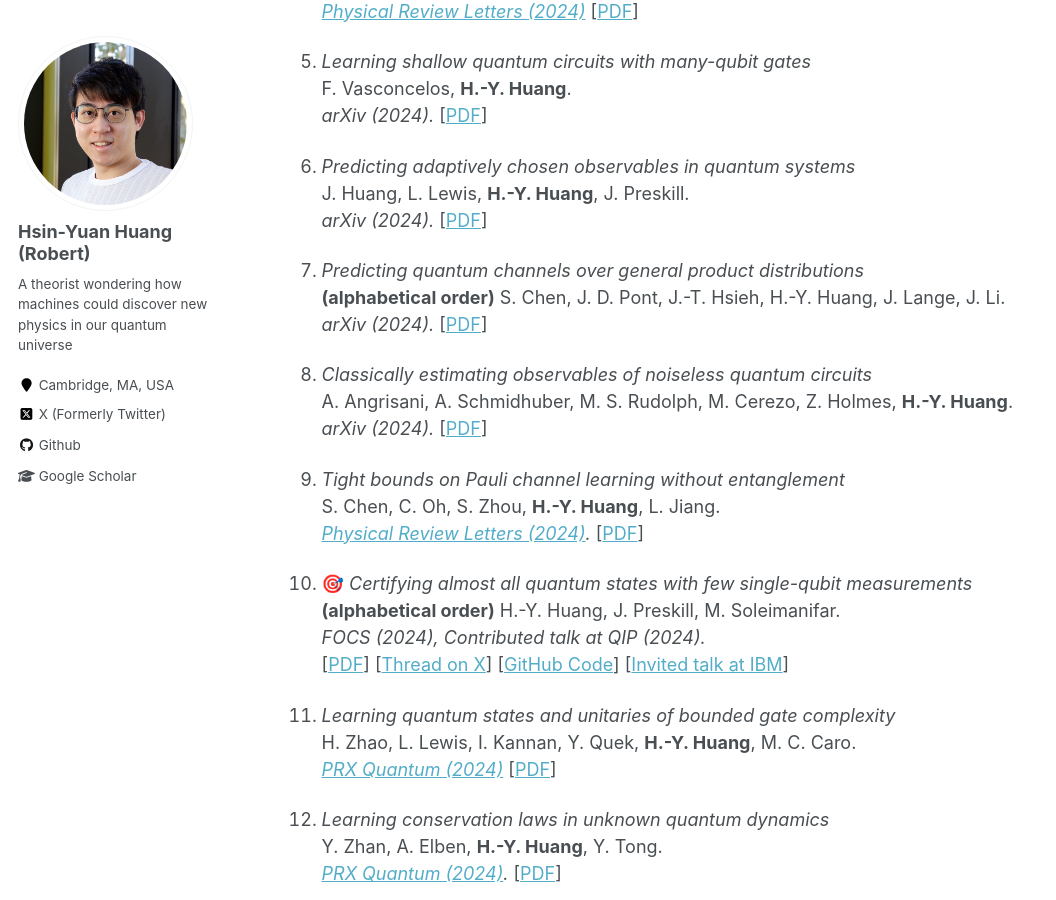
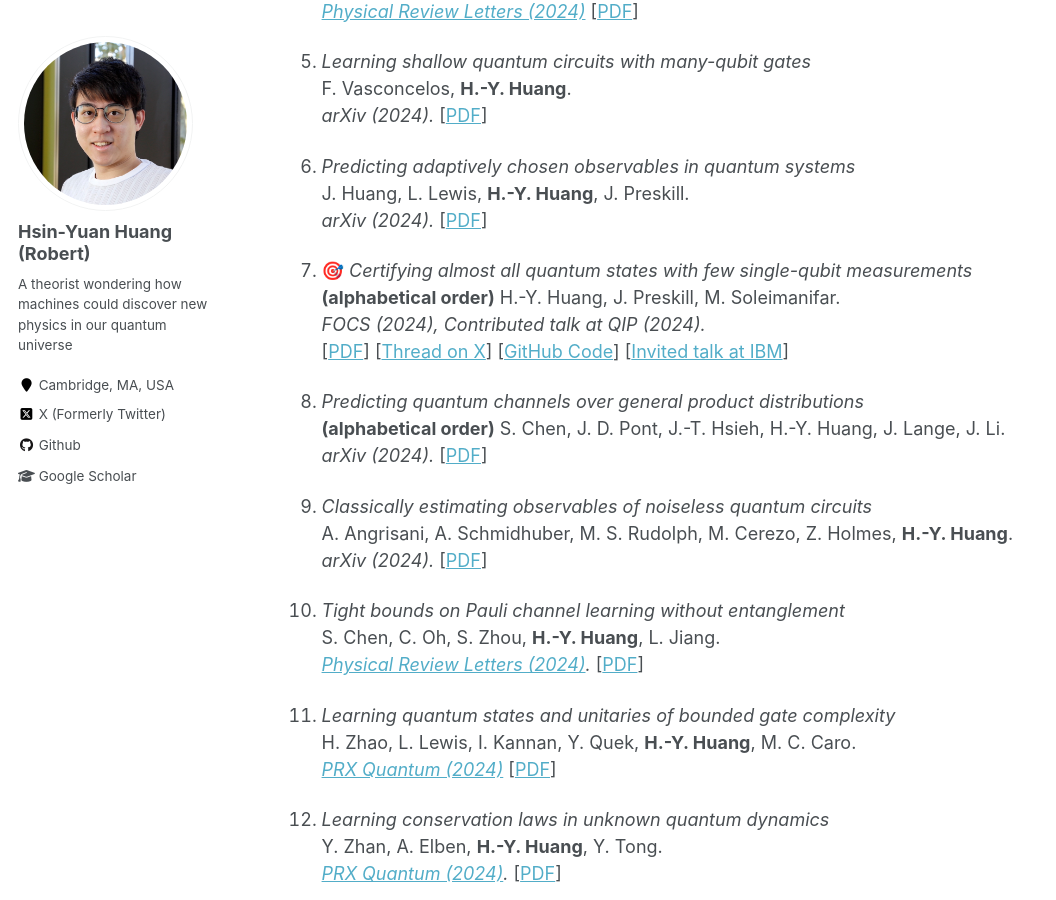
Before and after one commit to hsinyuan-huang/hsinyuan-huang.github.io, a Jekyll site: the page built from _pages/about.md, in a window 1280 px wide and 900 px high, scrolled down 2031 px. Shown: the whole window, without its empty margins (0-1056 px from the left). Built offline with Jekyll 4.4.1, drawn with Linux system fonts in a browser that asks for light colours; emoji names are drawn with the system emoji font; formulas are drawn with MathJax 3; some of the changed lines change nothing that is shown.

Commit message:
Minor changes

```diff
--- a/_pages/about.md
+++ b/_pages/about.md
@@ -58,6 +58,11 @@ F. Vasconcelos, **H.-Y. Huang**. <br>
 J. Huang, L. Lewis, **H.-Y. Huang**, J. Preskill. <br>
 *arXiv (2024).* [<a href="https://arxiv.org/abs/2410.15501" target="_blank">PDF</a>]
 
+1. :dart: *Certifying almost all quantum states with few single-qubit measurements* <br>
+**(alphabetical order)** H.-Y. Huang, J. Preskill, M. Soleimanifar.<br>
+*FOCS (2024), Contributed talk at QIP (2024).*<br>
+[<a href="https://arxiv.org/abs/2404.07281" target="_blank">PDF</a>] [<a href="https://x.com/RobertHuangHY/status/1780093918488773026" target="_blank">Thread on X</a>] [<a href="https://github.com/hsinyuan-huang/certify-quantum-states" target="_blank">GitHub Code</a>] [<a href="https://www.youtube.com/live/o4EIME_ZVnU?si=kpK85SwxyoN6dso8" target="_blank">Invited talk at IBM</a>]
+
 1. *Predicting quantum channels over general product distributions* <br>
 **(alphabetical order)** S. Chen, J. D. Pont, J.-T. Hsieh, H.-Y. Huang, J. Lange, J. Li. <br>
 *arXiv (2024).* [<a href="https://arxiv.org/abs/2409.03684" target="_blank">PDF</a>]
@@ -69,12 +74,6 @@ A. Angrisani, A. Schmidhuber, M. S. Rudolph, M. Cerezo, Z. Holmes, **H.-Y. Huang
 1. *Tight bounds on Pauli channel learning without entanglement* <br>
 S. Chen, C. Oh, S. Zhou, **H.-Y. Huang**, L. Jiang. <br>
 *<a href="https://doi.org/10.1103/PhysRevLett.132.180805" target="_blank">Physical Review Letters (2024)</a>.* [<a href="https://arxiv.org/abs/2309.13461" target="_blank">PDF</a>]
-
-1. :dart: *Certifying almost all quantum states with few single-qubit measurements* <br>
-**(alphabetical order)** H.-Y. Huang, J. Preskill, M. Soleimanifar.<br>
-*FOCS (2024), Contributed talk at QIP (2024).*<br>
-[<a href="https://arxiv.org/abs/2404.07281" target="_blank">PDF</a>] [<a href="https://x.com/RobertHuangHY/status/1780093918488773026" target="_blank">Thread on X</a>] [<a href="https://github.com/hsinyuan-huang/certify-quantum-states" target="_blank">GitHub Code</a>] [<a href="https://www.youtube.com/live/o4EIME_ZVnU?si=kpK85SwxyoN6dso8" target="_blank">Invited talk at IBM</a>]
-
 
 1. *Learning quantum states and unitaries of bounded gate complexity* <br>
 H. Zhao, L. Lewis, I. Kannan, Y. Quek, **H.-Y. Huang**, M. C. Caro.<br>
```
